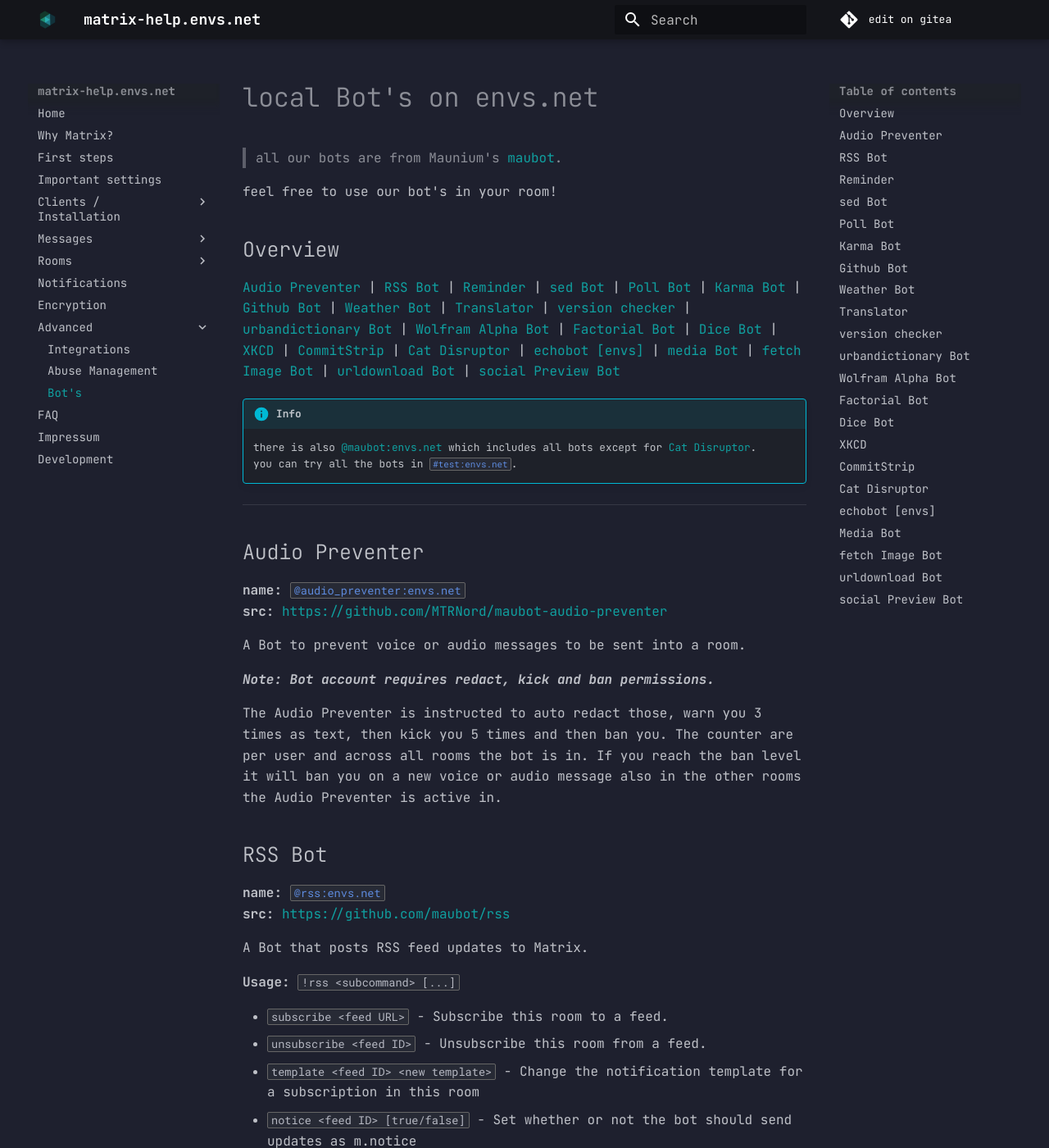
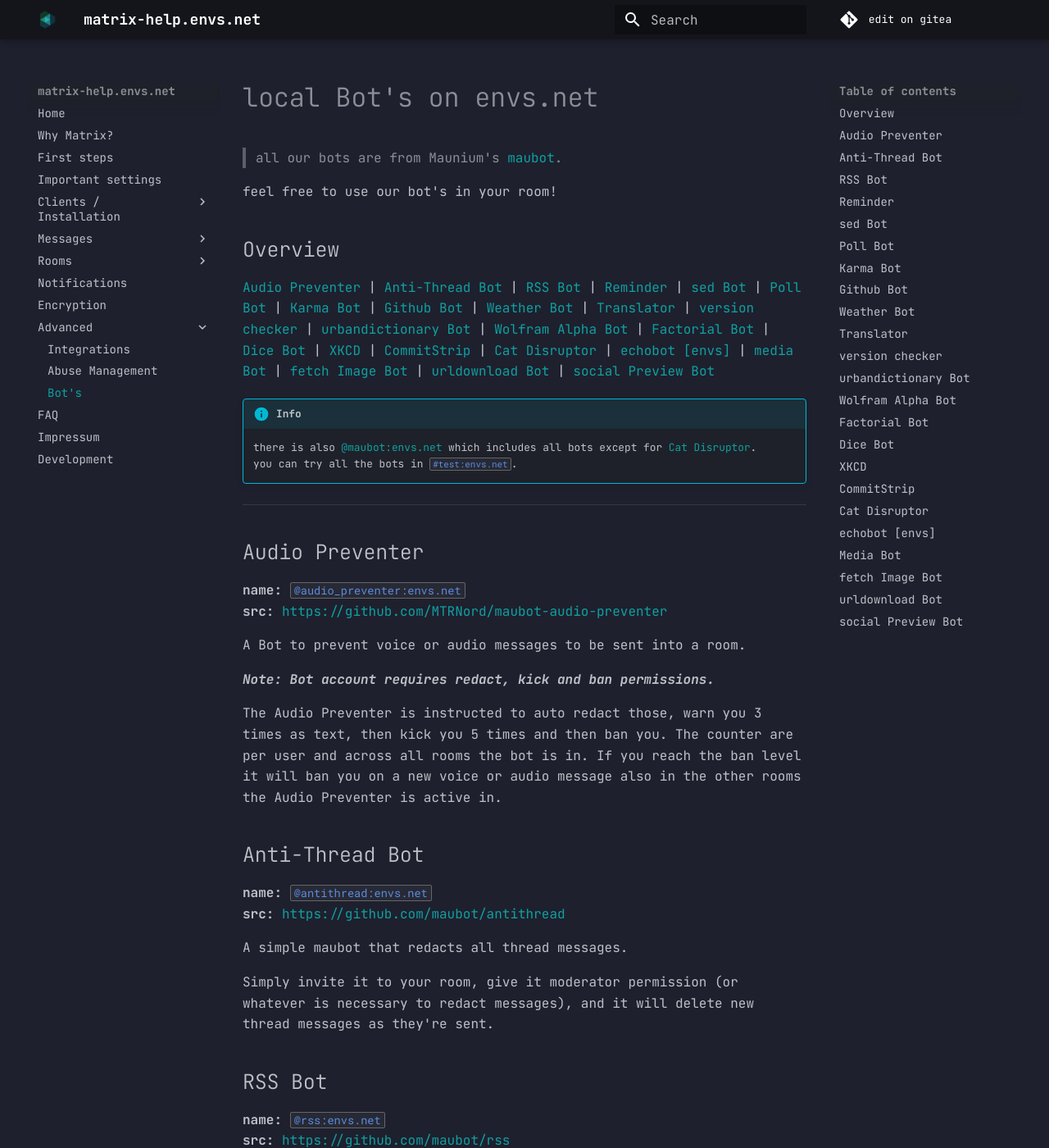
Before and after one commit to envs-net/matrix-doc, an MkDocs documentation site: the page built from docs/advanced/bots.md, in a window 1280 px wide and 1400 px high. Shown: the whole window at 82% size. Built offline with MkDocs 1.6.1 and Material for MkDocs 9.7.7, drawn with Linux system fonts in a browser that asks for light colours; emoji names are drawn with the system emoji font.

Commit message:
add Anti-Thread Bot

```diff
--- a/docs/advanced/bots.md
+++ b/docs/advanced/bots.md
@@ -12,6 +12,7 @@ feel free to use our bot's in your room!
 ## Overview
 
 [Audio Preventer](#audio_preventer) |
+[Anti-Thread Bot](#anti-thread_bot) |
 [RSS Bot](#rss_bot) |
 [Reminder](#reminder) |
 [sed Bot](#sed_bot) |
@@ -50,6 +51,15 @@ A Bot to prevent voice or audio messages to be sent into a room.
 ***Note: Bot account requires redact, kick and ban permissions.***
 
 The Audio Preventer is instructed to auto redact those, warn you 3 times as text, then kick you 5 times and then ban you. The counter are per user and across all rooms the bot is in. If you reach the ban level it will ban you on a new voice or audio message also in the other rooms the Audio Preventer is active in.
+
+## Anti-Thread Bot
+
+**name:** [`@antithread:envs.net`](https://matrix.to/#/@antithread:envs.net)
+**src:** [https://github.com/maubot/antithread](https://github.com/maubot/antithread)
+
+A simple maubot that redacts all thread messages.
+
+Simply invite it to your room, give it moderator permission (or whatever is necessary to redact messages), and it will delete new thread messages as they're sent.
 
 ## RSS Bot
 
```
